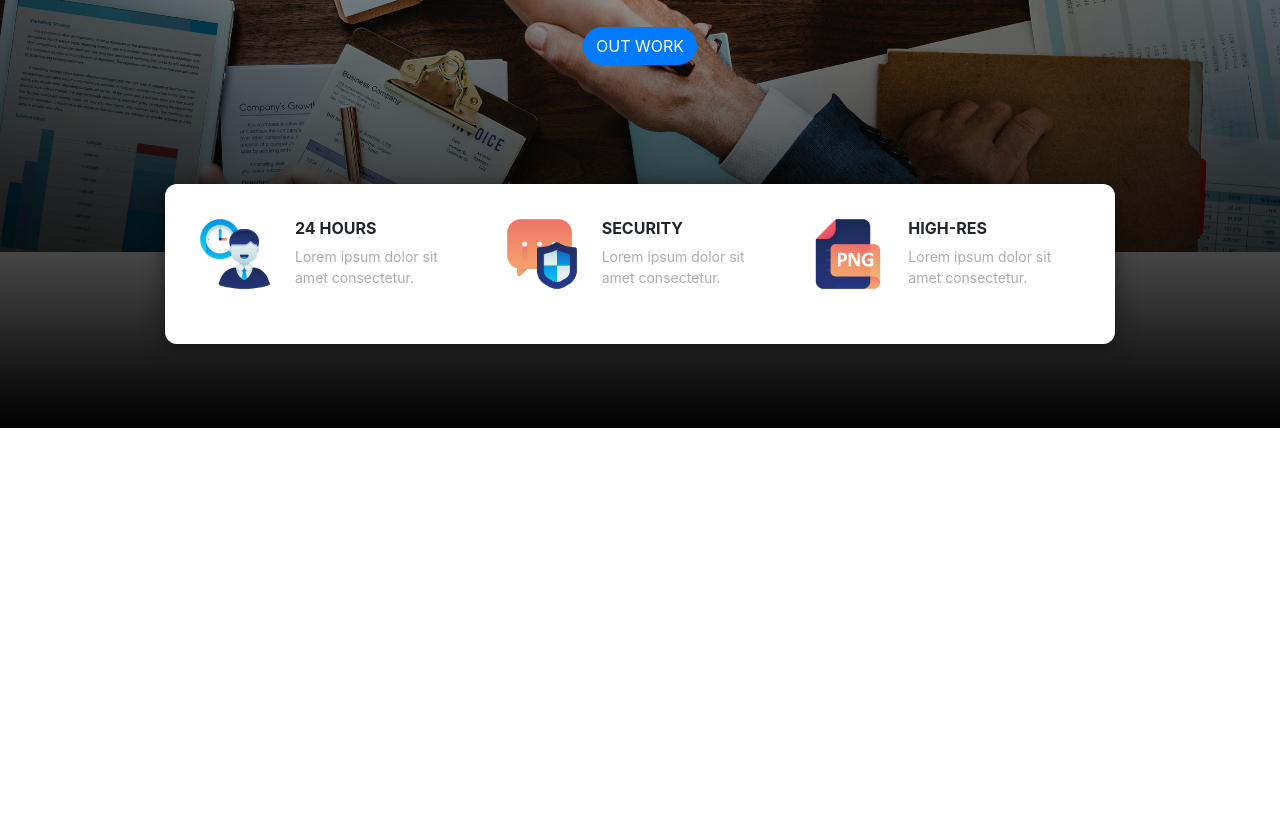
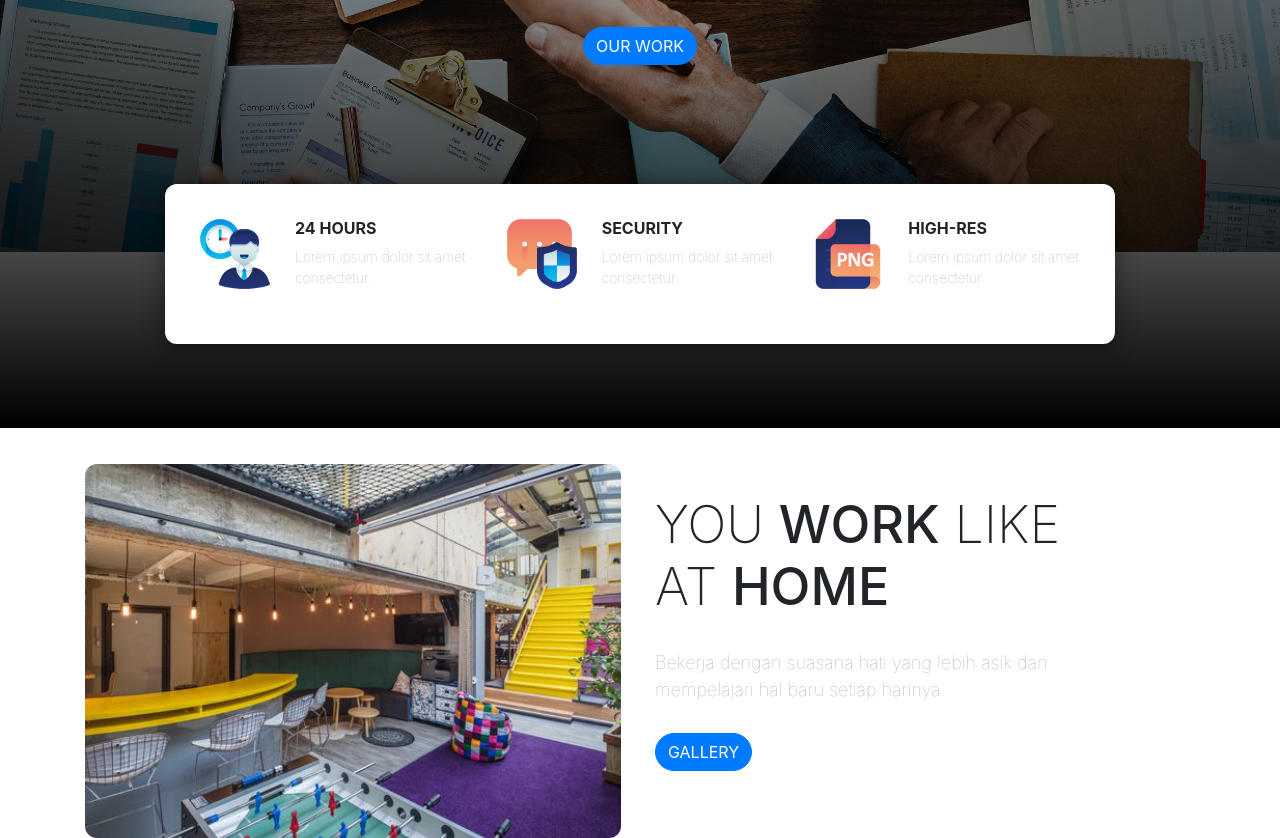
Before and after one commit to riizalb/landing-page, a plain HTML site: page index.html in a window 1280 px wide. Shown: the part 372-1210 px from the top of the page. Before the commit the page ends 800 px from the top, so only its background shows below. Drawn offline with nearby package versions, Linux system fonts and the light colour scheme; a web font is replaced by a local one.

Commit message:
Menambahkan workspace

```diff
--- a/css/style.css
+++ b/css/style.css
@@ -2,12 +2,6 @@
 .navbar-brand{
   font-family: viga;
   font-size: 32px;
-}
-
-/* utility */
-.tombol{
-  text-transform: uppercase;
-  border-radius: 40px;
 }
 
 /* jumbotron */
@@ -71,7 +65,37 @@
 
 .info-panel p{
   font-size: 14px;
+  font-weight: lighter;
   color: #ACACAC;
+}
+
+.workspace{
+  margin-top: 120px;
+  text-align: center;
+}
+
+.workspace h3{
+  font-size: 52px;
+  font-weight: 200;
+  text-transform: uppercase;
+  margin-top: 30px;
+}
+
+.workspace h3 span{
+  font-weight: 500;
+}
+
+.workspace p{
+  font-size: 18px;
+  font-weight: lighter;
+  color: #ACACAC;
+  margin: 30px 0;
+}
+
+/* utility */
+.tombol{
+  text-transform: uppercase;
+  border-radius: 40px;
 }
 
 /* desktop version */
@@ -104,4 +128,8 @@
     font-size: 65px;
   }
 
+  .workspace{
+    text-align: left;
+  }
+
 }
--- a/index.html
+++ b/index.html
@@ -42,7 +42,7 @@
       <div class="jumbotron jumbotron-fluid">
         <div class="container">
           <h1 class="display-4">Get work done <span>faster</span> <br>and <span>better</span> with us</h1>
-          <button class="btn btn-primary tombol">out work</button>
+          <button class="btn btn-primary tombol">Our work</button>
         </div>
       </div>
       <!-- akhir jumbotron -->
@@ -72,6 +72,23 @@
             </div>
           </div>
           <!-- akhir info -->
+
+          <!-- workspace -->
+          <div class="row workspace">
+            <div class="col-lg-6">
+              <img src="img/workingspace.png" alt="workspace" class="img-fluid">
+            </div>
+            <div class="col-lg-5">
+              <h3>You <span>work</span> like at <span>home</span></h3>
+              <p>Bekerja dengan suasana hati yang lebih asik dan mempelajari hal baru setiap harinya.</p>
+              <button class="btn btn-primary tombol">Gallery</button>
+            </div>
+          </div>
+          <!-- akhir workspace -->
+
+
+
+
         </div>
         <!-- akhir container -->
 
```
